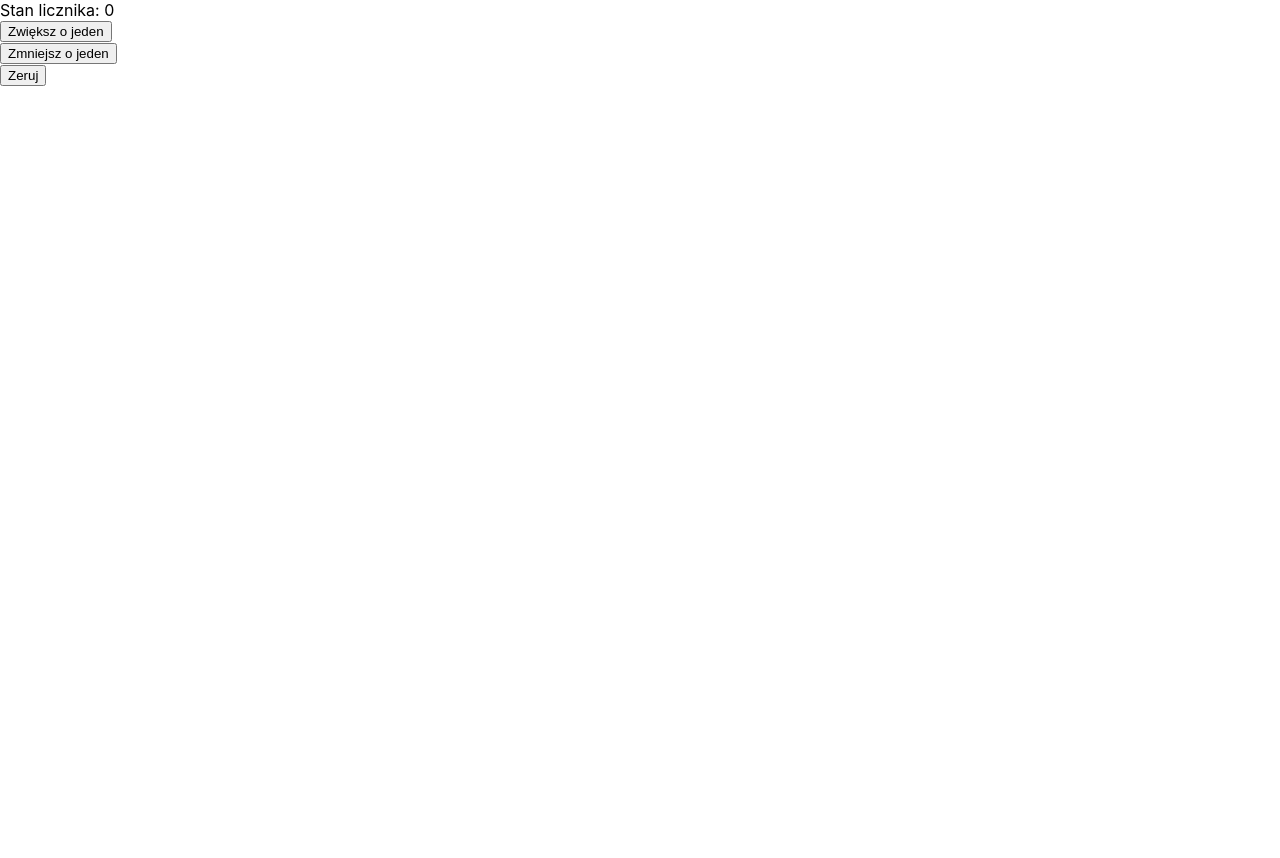
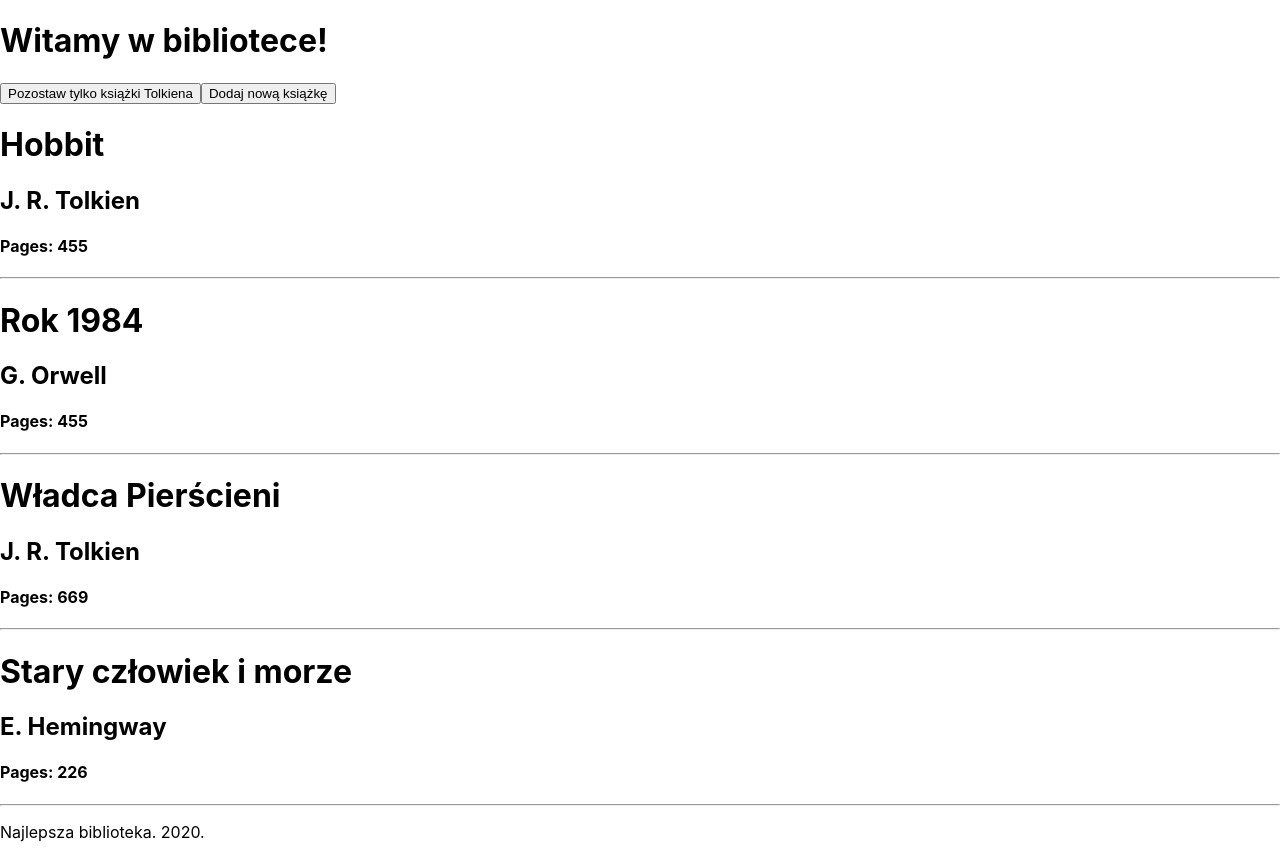
Before and after one commit to oskar0809/react-rozdzial3, a React (Create React App) app: page / in a window 1280 px wide. Before the commit the page ends 800 px from the top, so only its background shows below. Built offline with nearby package versions, Linux system fonts and the light colour scheme.

Commit message:
listing 3.41 setState w klasie book

```diff
--- a/src/Book.js
+++ b/src/Book.js
@@ -32,10 +32,41 @@ class Book extends Component{
             ]
         }
     }
+    updateBooks = () => {
+        this.setState({
+            books: [
+                {
+                    title: "Hobbit",
+                    author: "J. R. Tolkien",
+                    pages: "455"
+                },
+                {
+                    title: "Władca Pierścieni",
+                    author: "J. R. Tolkien",
+                    pages: "669"
+                }
+            ]
+        });
+    };
+    addNewBook = () => {
+        this.setState(prevState =>({
+                books: [
+                    ...prevState.books,
+                    {
+                        title: "Nowy wspaniały świat",
+                        author: "A. Huxley",
+                        pages: "255"
+                    }
+                ]
+            }
+        ));
+    };
     render(){
         return(
             <div>
                 <Header/>
+                <button onClick={this.updateBooks}>Pozostaw tylko książki Tolkiena</button>
+                <button onClick={this.addNewBook}>Dodaj nową książkę</button>
                 {
                     this.state.books.map((book, i) =>
                         <BookDescription key = {i} book={book}/>
--- a/src/index.js
+++ b/src/index.js
@@ -12,8 +12,8 @@ import Counter from './Counter';
 const root = ReactDOM.createRoot(document.getElementById('root'));
 root.render(
     <React.StrictMode>
-        <Counter/>
-        {/* <Book/> */}
+        {/* <Counter/> */}
+        <Book/>
         {/* <Age age={20}/>
         <Age/> */}
         {/* <Props propArray={[1, 2, 3]}/> */}
```
